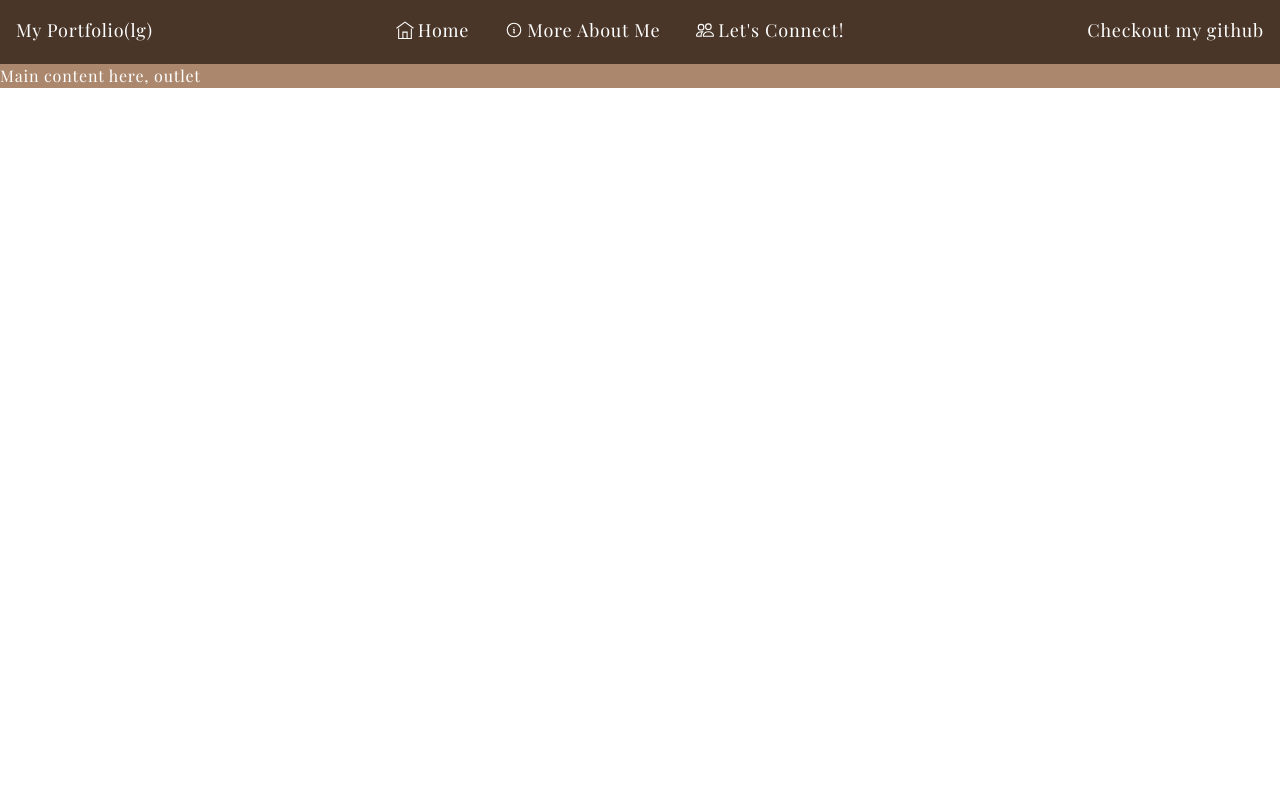
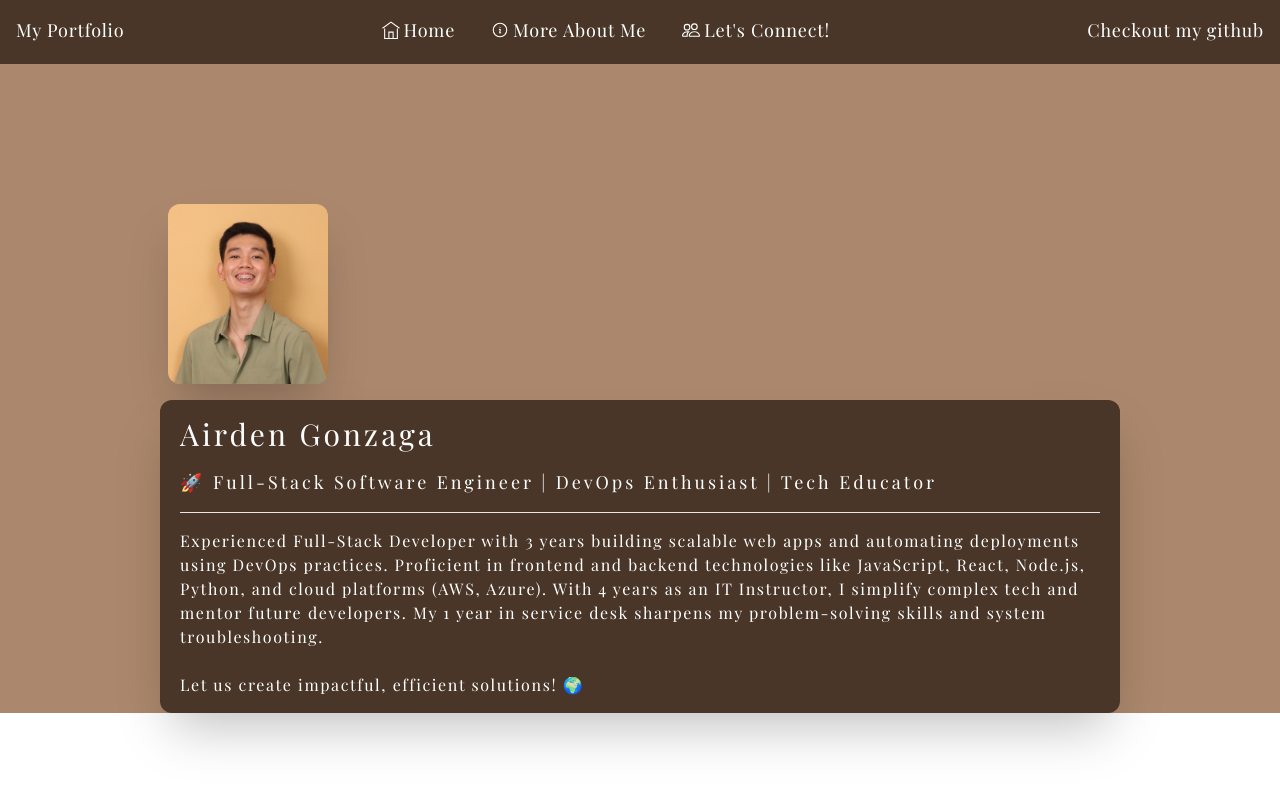
Before and after one commit to Air4s/MyPortfolio, a React (Vite) app in the folder frontend/: page / in a window 1280 px wide. Shown: the top 786 px of the page. Built offline with nearby package versions, Linux system fonts and the light colour scheme; a web font is replaced by a local one.

Commit message:
feature: Add homepage, profile content and profile info update

```diff
--- /dev/null
+++ b/frontend/src/layout/body/home-exp/index.tsx
@@ -0,0 +1,11 @@
+
+
+const HomeExp = () => {
+  return (
+    <div className='h-auto w-auto'>
+      {/* I am a home exp */}
+    </div>
+  )
+
+}
+export default HomeExp;
--- /dev/null
+++ b/frontend/src/layout/body/home-profile/index.tsx
@@ -0,0 +1,75 @@
+import { useMediaQuery } from 'react-responsive';
+import { twMerge } from 'tailwind-merge';
+import profilePic from '../../../assets/profile-picture.jpg';
+
+
+const HomeProfile = () => {
+
+  const isMdView = useMediaQuery({ query: '(max-width: 768px)' })
+
+  const renderProfileImage = () => {
+    return (
+      <div className='w-full h-80 flex justify-center'>
+        <div className={twMerge(
+          isMdView ? 'justify-center' : 'justify-start',
+          'px-2 w-3/4 h-auto flex'
+        )}>
+          <div className='flex items-end'>
+            <img
+              src={profilePic}
+              alt='Profile picture'
+              className="w-[160px] h-[180px] rounded-xl shadow-2xl cursor-pointer"
+            />
+          </div>
+        </div>
+      </div>
+    )
+  }
+
+  const renderProfileInfo = () => {
+    return (
+      <div className='mt-4 h-auto w-full flex justify-center'>
+        <div className='px-1 w-3/4 bg-[#493628] rounded-xl shadow-2xl'>
+          <div className=''>
+            <div className={twMerge(
+              isMdView ? 'text-center' : '',
+              'm-4 text-3xl tracking-widest'
+            )}>
+              Airden Gonzaga
+              <div className='text-lg mt-4'>
+                🚀 Full-Stack Software Engineer | DevOps Enthusiast | Tech Educator
+              </div>
+            </div>
+            <hr className='mx-4' />
+            <div className={twMerge(
+              isMdView ? 'text-center mx-10' : '',
+              'm-4 text-base tracking-widest'
+            )}>
+              <p>
+                Experienced Full-Stack Developer with 3 years building scalable
+                web apps and automating deployments using DevOps practices.
+                Proficient in frontend and backend technologies like JavaScript,
+                React, Node.js, Python, and cloud platforms (AWS, Azure). With
+                4 years as an IT Instructor, I simplify complex tech and mentor
+                future developers. My 1 year in service desk sharpens my
+                problem-solving skills and system troubleshooting.
+                <br />
+                <br />
+                Let us create impactful, efficient solutions! 🌍
+              </p>
+            </div>
+          </div>
+        </div>
+      </div>
+    )
+  }
+
+  return (
+    <div className='h-full'>
+      {renderProfileImage()}
+      {renderProfileInfo()}
+    </div>
+  )
+
+}
+export default HomeProfile;
--- /dev/null
+++ b/frontend/src/layout/body/index.tsx
@@ -0,0 +1,18 @@
+import HomeExp from './home-exp';
+import HomeProfile from './home-profile';
+
+
+const HomePage = () => {
+  return (
+    <div>
+      <div>
+        <HomeProfile />
+      </div>
+      <div>
+        <HomeExp />
+      </div>
+    </div>
+  )
+
+}
+export default HomePage;
--- a/frontend/src/layout/index.tsx
+++ b/frontend/src/layout/index.tsx
@@ -1,6 +1,6 @@
-// import { Outlet } from 'react-router-dom';
+import { Outlet } from 'react-router-dom';
+import { twMerge } from 'tailwind-merge';
 import TopBar from './topbar';
-import { twMerge } from 'tailwind-merge';
 
 
 const MainLayout = () => {
@@ -13,9 +13,9 @@ const MainLayout = () => {
       <div id='topbar' className='h-16 sticky top-0'>
         <TopBar />
       </div>
-      <main className='items-center justify-center'> {/* overflow-y-scroll */}
-        <div className='bg-[#AB886D] h-full'> {/* h-screen */}
-          Main content here, outlet
+      <main className='items-center justify-center'>
+        <div className='bg-[#AB886D] h-full'>
+          <Outlet />
         </div>
       </main>
     </div>
--- a/frontend/src/layout/topbar/index.tsx
+++ b/frontend/src/layout/topbar/index.tsx
@@ -60,7 +60,7 @@ const TopBar = () => {
     return (
       <div className='flex justify-between'>
         <div className={twMerge(navClass)}>
-          My Portfolio(lg)
+          My Portfolio
         </div>
         <div className={twMerge(navClass, 'cursor-pointer')}>
           <div className='flex'>
```
Also changed, not shown: frontend/src/routes/public/index.tsx (+6 -5 lines), frontend/src/assets/profile-picture.jpg (added).
